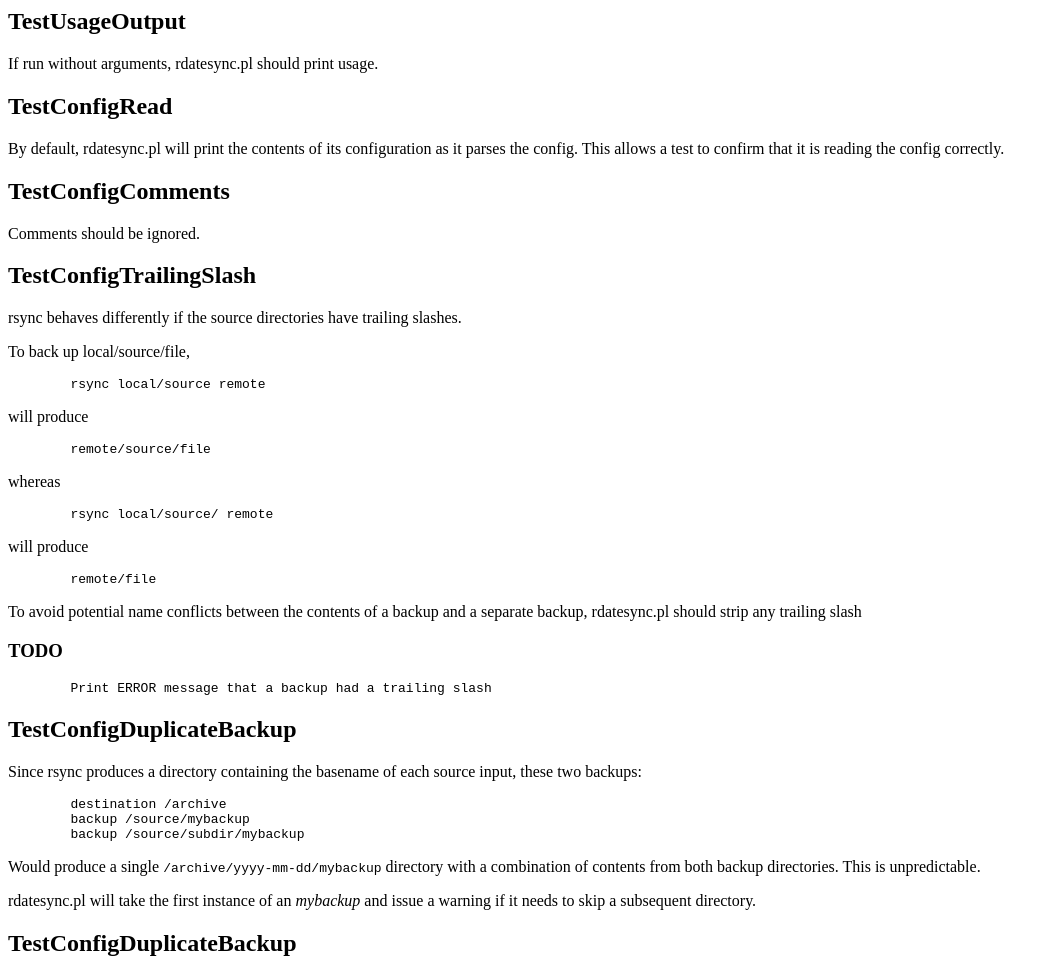
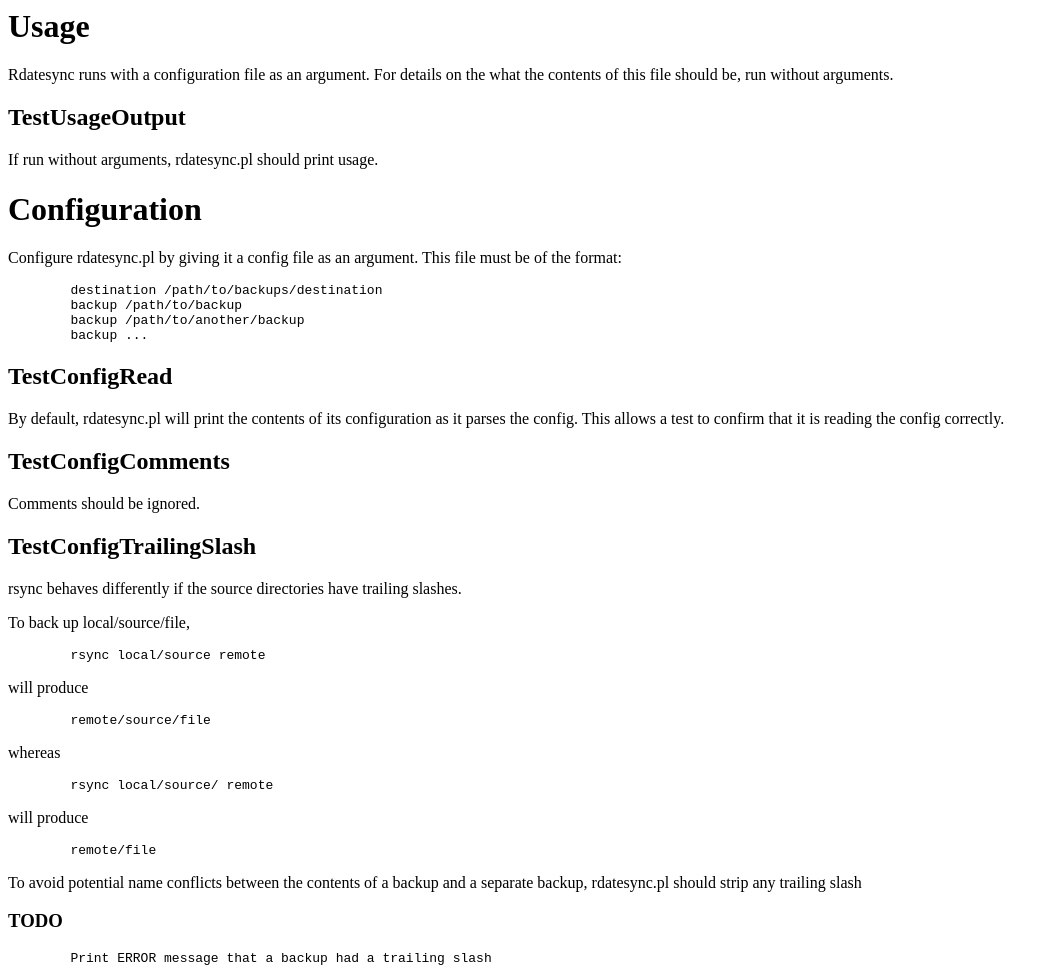
Before and after one commit to pwalkr/rdatesync, a plain HTML site: page index.html in a window 1280 px wide. Shown: the top 969 px of the page, without its empty margins (0-1059 px from the left). Drawn offline with Linux system fonts and the light colour scheme.

Commit message:
perldoc -o html rdatesync-test.pl > index.html

```diff
--- a/index.html
+++ b/index.html
@@ -1,11 +1,11 @@
-<html><head><title></title>
+<html><head><title>Usage</title>
 <meta http-equiv="Content-Type" content="text/html; charset=ISO-8859-1" >
 </head>
 <body class='pod'>
 <!--
   generated by Pod::Simple::HTML v3.28,
   using Pod::Simple::PullParser v3.28,
-  under Perl v5.018002 at Sat Jan  9 06:15:04 2016 GMT.
+  under Perl v5.018002 at Sat Jan 30 17:44:59 2016 GMT.
 
  If you want to change this HTML document, you probably shouldn't do that
    by changing it directly.  Instead, see about changing the calling options
@@ -19,6 +19,14 @@
 <!-- start doc -->
 <a name='___top' class='dummyTopAnchor' ></a>
 
+<h1><a class='u'
+name="Usage"
+>Usage</a></h1>
+
+<p>Rdatesync runs with a configuration file as an argument.
+For details on the what the contents of this file should be,
+run without arguments.</p>
+
 <h2><a class='u'
 name="TestUsageOutput"
 >TestUsageOutput</a></h2>
@@ -26,13 +34,23 @@ name="TestUsageOutput"
 <p>If run without arguments,
 rdatesync.pl should print usage.</p>
 
+<h1><a class='u'
+name="Configuration"
+>Configuration</a></h1>
+
+<p>Configure rdatesync.pl by giving it a config file as an argument.
+This file must be of the format:</p>
+
+<pre>        destination /path/to/backups/destination
+        backup /path/to/backup
+        backup /path/to/another/backup
+        backup ...</pre>
+
 <h2><a class='u'
 name="TestConfigRead"
 >TestConfigRead</a></h2>
 
-<p>By default,
-rdatesync.pl will print the contents of its configuration as it parses the config.
-This allows a test to confirm that it is reading the config correctly.</p>
+<p>By default, rdatesync.pl will print the contents of its configuration as it parses the config. This allows a test to confirm that it is reading the config correctly.</p>
 
 <h2><a class='u'
 name="TestConfigComments"
@@ -111,6 +129,10 @@ name="TODO"
 >TODO</a></h3>
 
 <pre>        Warn no backups were specified or no specified backups were present.</pre>
+
+<h1><a class='u'
+name="Backups"
+>Backups</a></h1>
 
 <h2><a class='u'
 name="TestFirstBackup"
@@ -201,6 +223,12 @@ name="Utility_Functions"
 >Utility Functions</a></h1>
 
 <h2><a class='u'
+name="_chompc"
+>_chompc</a></h2>
+
+<p>Run command and chomp newline off of output. Return STDOUT</p>
+
+<h2><a class='u'
 name="_dirname"
 >_dirname</a></h2>
 
```
